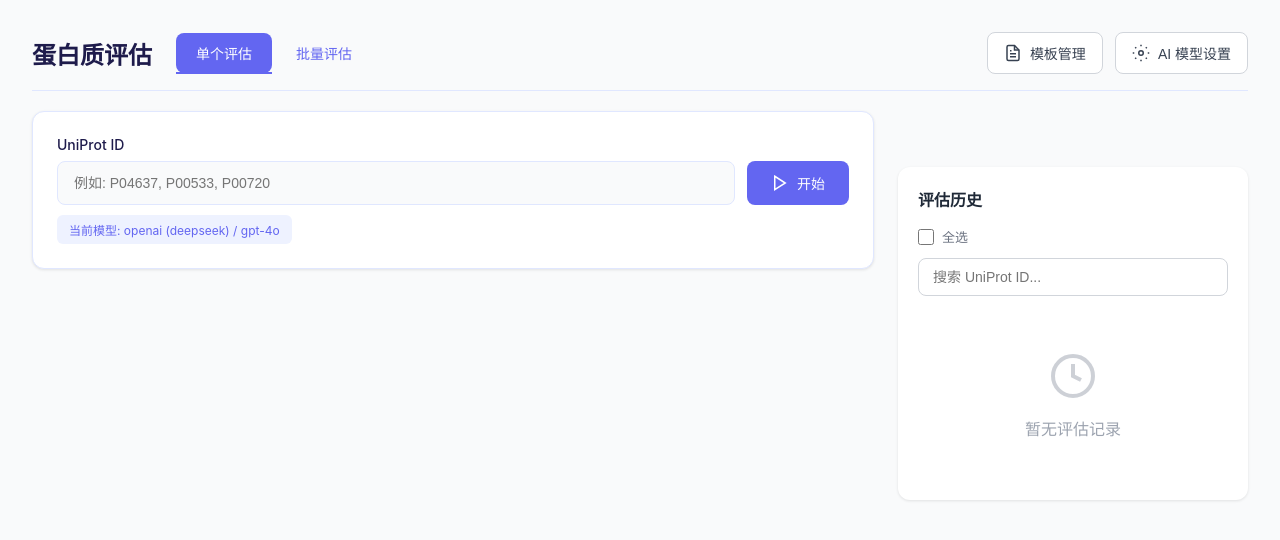
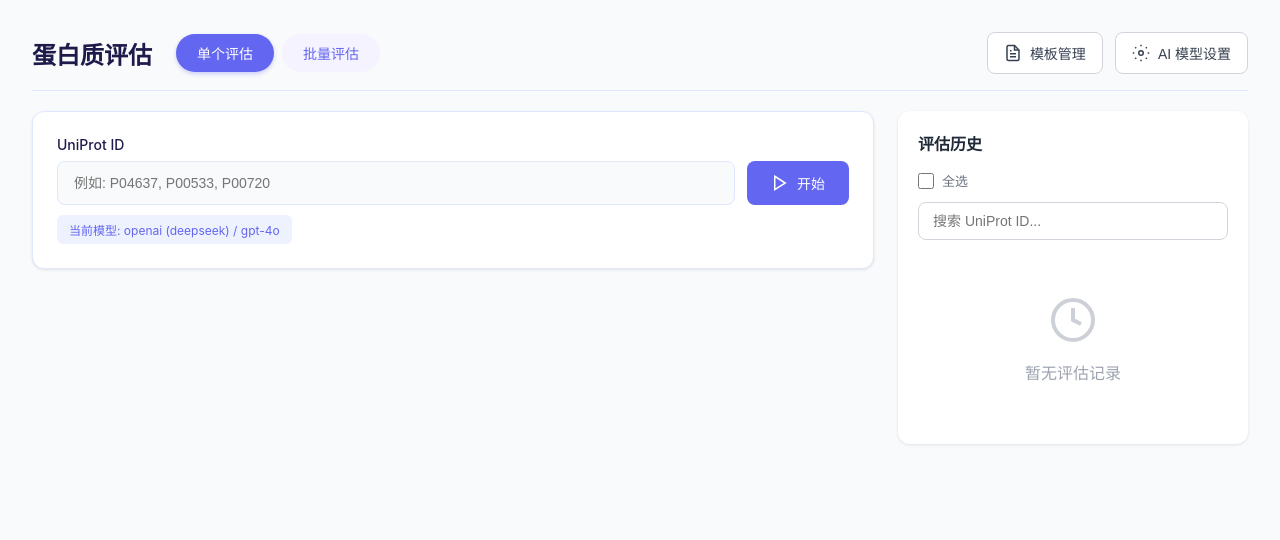
Before and after one commit to Jing0715-fer/protein_evaluator, a Flask app: page /evaluation in a window 1280 px wide. Shown: the top 540 px of the page. Run offline with Flask 3, Linux system fonts and the light colour scheme; data that the repository does not hold is empty; some libraries are stand-ins or nearby versions.

Commit message:
UI: 优化历史面板位置和Tab样式
1. 历史面板上移到和输入框对齐
2. Tab使用胶囊样式，更圆润美观

Co-Authored-By: Claude Opus 4.6 <noreply@anthropic.com>

```diff
--- a/templates/evaluation.html
+++ b/templates/evaluation.html
@@ -94,7 +94,7 @@
     /* Align history panel with input section */
     .history-panel {
         padding-top: 20px;
-        margin-top: 56px; /* Align with input section */
+        margin-top: 0;
     }
 
     @media (max-width: 1024px) {
@@ -365,39 +365,34 @@
     /* Tab styles */
     .eval-tabs {
         display: flex;
-        gap: 4px;
+        gap: 8px;
         margin-bottom: 0;
         border-bottom: none;
         padding-bottom: 0;
+        align-items: center;
     }
     .eval-tab {
-        padding: 10px 20px;
-        background: none;
-        border: none;
+        padding: 8px 20px;
+        background: #F5F3FF;
+        border: 1px solid transparent;
         font-size: 14px;
         font-weight: 500;
         color: #6366F1;
         cursor: pointer;
-        position: relative;
         transition: all 0.2s;
-        border-radius: 8px;
+        border-radius: 20px;
     }
     .eval-tab:hover {
         color: #4338CA;
-        background: #EEF2FF;
+        background: #E0E7FF;
     }
     .eval-tab.active {
         color: #fff;
         background: #6366F1;
-    }
-    .eval-tab.active::after {
-        content: '';
-        position: absolute;
-        bottom: -1px;
-        left: 0;
-        right: 0;
-        height: 2px;
-        background: #6366F1;
+        box-shadow: 0 2px 4px rgba(99, 102, 241, 0.3);
+    }
+    .eval-tab.active:hover {
+        background: #4338CA;
     }
 
     /* Batch evaluation styles - Match single evaluation style */
```
